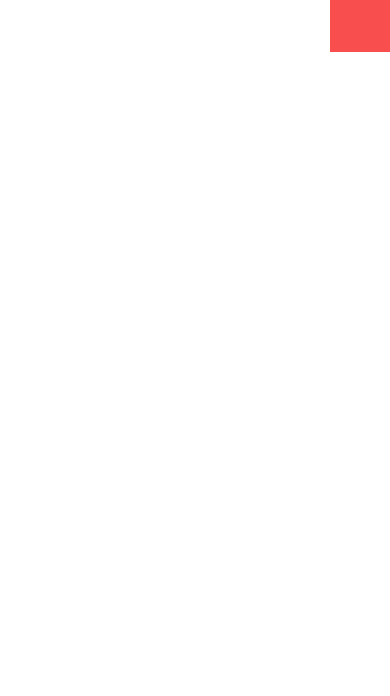
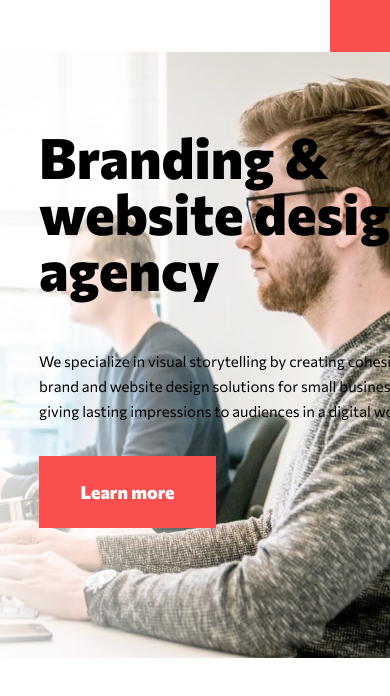
Before and after one commit to MatAregawi02/creative-single-page-site, a website: page index.html in a window 390 px wide. Shown: the part 126-822 px from the top of the page. Drawn offline with Linux system fonts and the light colour scheme.

Commit message:
hero section complete, styled and resposnive for three widths

```diff
--- a/index.html
+++ b/index.html
@@ -32,17 +32,26 @@
       <li><button class="nav-btn" href="">Schedule a call</button></li>
     </ul>
 </header>
+<img class="mobile-hero-img" src="assets/mobile/image-hero.jpg" alt="">
+<div class="hero">
+
+  <div class="hero-title-box"> <!--for layout-->
+
+    <h1>Branding & <br> website design agency</h1>
+  </div>
+  <div class="hero-paragraph-box">
+    <p class="hero-paragraph">We specialize in visual storytelling by creating cohesive brand and website design
+      solutions for small businesses, giving lasting impressions to audiences in a digital world.</p>
+  </div>
+
+  <button class="hero-btn"> Learn more</button>
+</div>
 
 
 
 
 <!--
-  Branding & website design agency
 
-  We specialize in visual storytelling by creating cohesive brand and website design
-  solutions for small businesses, giving lasting impressions to audiences in a digital world.
-
-  Learn more
 
   Design is strategic.
 
--- a/scss/abstracts/_mobile.scss
+++ b/scss/abstracts/_mobile.scss
@@ -86,5 +86,47 @@ li{
     // padding : 23px 21px 41px 45px;
 
  }
+ //hero--------------------start
+
+.mobile-hero-img{
+    display : block;
+    width : 375px;
+    height : 250px;
+    padding-top: 19px;
+    padding-bottom: 31px;
 
 }
+.hero{
+    // border : 1px solid black; //border makes margin work
+
+    background: none;
+    width : 375px;
+    height : 431px;
+    padding-top: 25px;
+    padding-left: 24px;
+    padding-right: 24px;
+}
+.hero-title-box{
+
+    width: 327px;
+    height: 129px;
+    h1{
+      font-size: 40px;
+      line-height: 40px; /* 110% */
+    }
+    // margin-left: 165px;
+}
+.hero-paragraph-box{
+
+    width : 327px;
+    margin-top: 15px;
+    //no changes in typography
+}
+
+.hero-btn{
+
+    margin-top: 40px;
+
+}
+//hero--------------------end
+}
--- a/scss/abstracts/_tablet.scss
+++ b/scss/abstracts/_tablet.scss
@@ -50,4 +50,47 @@ ul{
 .mobile-nav-icons{
     display : none; //for tablet, we don't need mobile navigation icons
 }
+//header-----------------end
+
+//hero----------------start
+.hero{
+    // border : 1px solid black; //border makes margin work
+
+    background-image: url('/assets/tablet/image-hero.jpg');
+    background-repeat: no-repeat;
+    background-position: right;
+    height : 606px;
+    padding-top: 77px;
+    padding-left: 39px;
 }
+.hero-title-box{
+
+    width: 398px;
+    height: 181px;
+    h1{
+      font-size: 56px;
+    line-height: 56px; /* 110% */
+    }
+    // margin-left: 165px;
+}
+.hero-paragraph-box{
+
+    width : 398px;
+    margin-top: 39px;
+
+    p.hero-paragraph{
+       font-size: 15px;
+       line-height: 25px; /* 177.778% */
+    }
+
+}
+
+.hero-btn{
+    border : none;
+    margin-top: 32px;
+
+}
+.mobile-hero-img{
+    display : none;
+}
+}
--- a/scss/base/_base.scss
+++ b/scss/base/_base.scss
@@ -14,4 +14,5 @@ body{
     width : 100%;
     max-width : 1440px;
     margin : 0 auto;
+
 }
--- a/scss/base/_mixins.scss
+++ b/scss/base/_mixins.scss
@@ -15,7 +15,7 @@
 
     &:hover{
         background-color: $hover-bg;
-
+        cursor: pointer;
     }
 }
 
@@ -33,16 +33,16 @@
         cursor: pointer;
     }
 }
-@mixin section-headings($text-container-width : 445px, $text-container-height : 192px, $text-color : #000, ){
-    width : $text-container-width;
-    height : $text-container-height;
-    color: #000;
-    font-family: Commissioner;
-    font-size: 56px;
-    font-style: normal;
-    font-weight: 800;
-    line-height: 64px; /* 110% */
-}
+// @mixin section-headings($text-container-width : 445px, $text-container-height : 192px, $text-color : #000){
+//     width : $text-container-width;
+//     height : $text-container-height;
+//     color: $text-color;
+//     font-family: Commissioner;
+//     font-size: 56px;
+//     font-style: normal;
+//     font-weight: 800;
+//     line-height: 64px; /* 110% */
+// }
 
 @mixin all-paragraphs($text-container-width : 540px, $text-color : #000){
     width : $text-container-width;
--- a/scss/base/_typography.scss
+++ b/scss/base/_typography.scss
@@ -0,0 +1,18 @@
+//hero----------------start
+h1{
+    color: #000;
+    font-family: Commissioner;
+    font-size: 80px;
+    font-style: normal;
+    font-weight: 800;
+    line-height: 88px; /* 110% */
+}
+p.hero-paragraph{
+    color: #000;
+    font-family: Commissioner;
+    font-size: 18px;
+    font-style: normal;
+    font-weight: 400;
+    line-height: 32px; /* 177.778% */
+}
+//hero-------------------end
--- a/scss/components/_buttons.scss
+++ b/scss/components/_buttons.scss
@@ -3,6 +3,7 @@
 .nav-btn{
     // @include mixins.nav-link-btns(800,800);
     @include mixins.button($btn-display : inline-block, $btn-width : 199px, $btn-bg-color : #191921 , $btn-height : 64px, $font-size : 16px, $text-color : #fff, $hover-bg : #434356 );
+    border : none;
     width : 199px;
     height : 64px;
     margin-left: 17px;
@@ -11,3 +12,6 @@
     // padding : 23px 21px 41px 45px;
 
  }
+ .hero-btn{
+    @include mixins.button($btn-display : inline-block, $btn-width : 177px, $btn-bg-color :#F94F4F , $btn-height : 72px, $font-size : 18px, $text-color : #fff, $hover-bg : #FF9393 );
+ }
--- a/scss/layout/_section.scss
+++ b/scss/layout/_section.scss
@@ -0,0 +1,35 @@
+//first section is the hero
+@use '../base/variables';
+@use '../base/mixins';
+.hero{
+    // border : 1px solid black; //border makes margin work
+
+    background-image: url('/assets/desktop/image-hero.jpg');
+    background-repeat: no-repeat;
+    background-position: right;
+    height : 800px;
+    padding-top: 112px;
+    padding-left: 165px;
+}
+.hero-title-box{
+
+    width: 730px;
+    height: 273px;
+
+    // margin-left: 165px;
+}
+.hero-paragraph-box{
+
+    width : 540px;
+    margin-top: 39px;
+
+}
+
+.hero-btn{
+    border : none;
+    margin-top: 48px;
+
+}
+.mobile-hero-img{
+    display : none;
+}
```
Also changed, not shown: css/main.css, scss/layout/_header.scss (line endings or trailing spaces).
